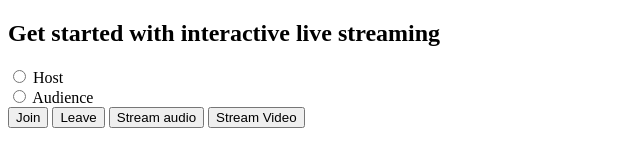
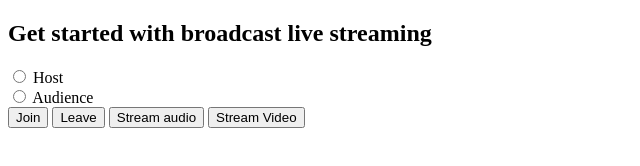
Before and after one commit to ahmed-fatahallah/agora-test, a website built with Vite: page index.html in a window 1280 px wide. Shown: the whole page, without its empty margins (0-640 px from the left). Built offline with nearby package versions, Linux system fonts and the light colour scheme; what agora-rtc-sdk-ng would draw is missing.

Commit message:
fix: the title of the page

```diff
--- a/index.html
+++ b/index.html
@@ -5,7 +5,7 @@
     <title>Get started with interactive live streaming</title>
   </head>
   <body>
-    <h2 class="left-align">Get started with interactive live streaming</h2>
+    <h2 class="left-align">Get started with broadcast live streaming</h2>
     <div class="row">
       <div>
         <input type="radio" id="host" name="joinAs" value="host" />
```
